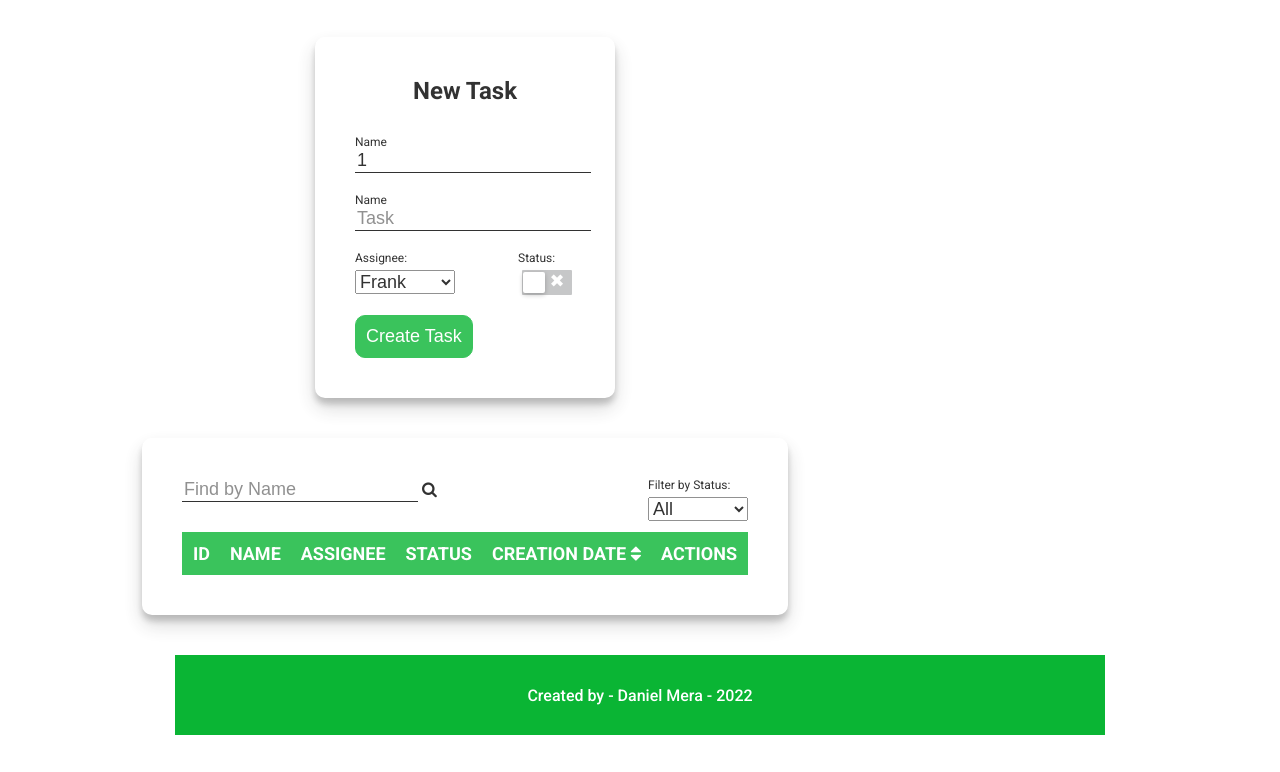
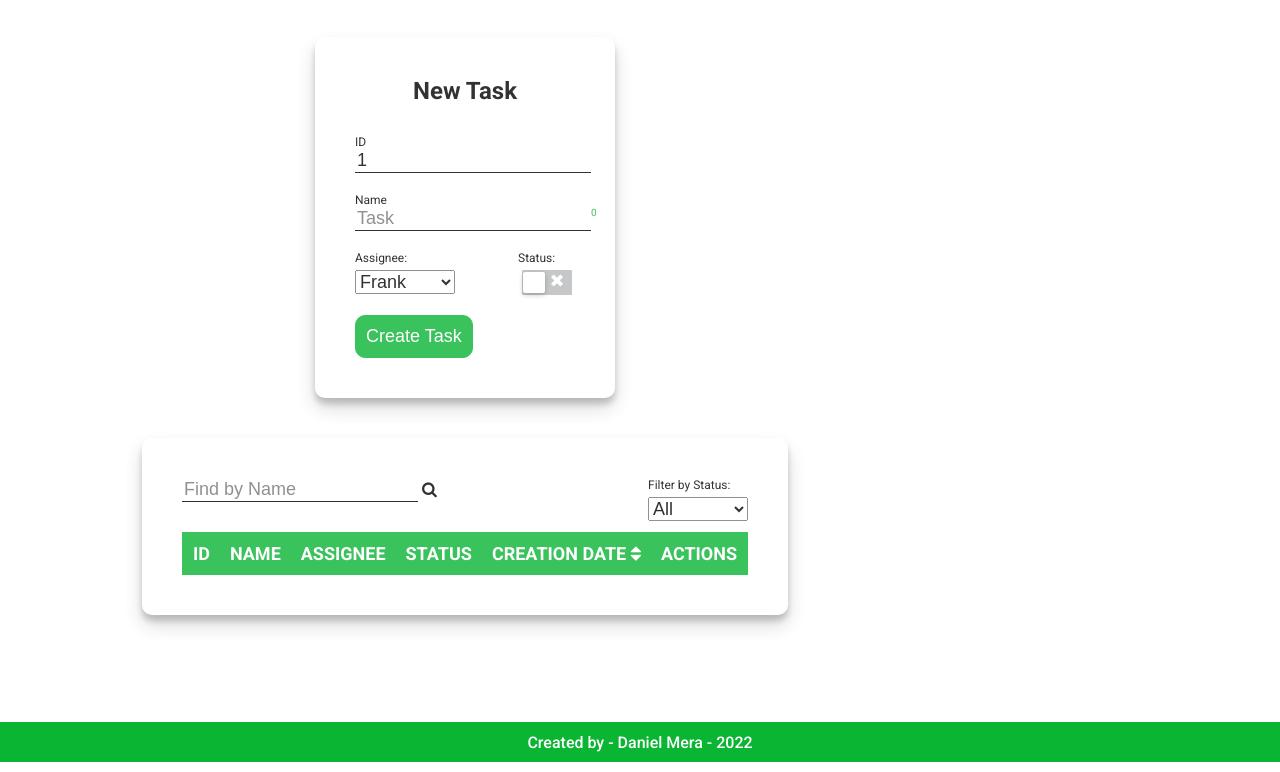
Before and after one commit to danmera1980/Applaudo-Assessment-1, a plain HTML site: page index.html in a window 1280 px wide. Shown: the part 38-810 px from the top of the page. Drawn offline with Linux system fonts and the light colour scheme.

Commit message:
added char counter, fixed design

```diff
--- a/index.html
+++ b/index.html
@@ -25,12 +25,15 @@
             <h1>New Task</h1>
             <form>
                 <div class="input-box">
-                    <label class="form-label" for="id">Name</label>
+                    <label class="form-label" for="id">ID</label>
                     <input type="text" name="id" id="id" placeholder="ID" readonly>
                 </div>
                 <div class="input-box">
                     <label class="form-label" for="task">Name</label>
-                    <input type="text" name="task" id="task" placeholder="Task" maxlength="100" required>
+                    <div class="name-counter">
+                        <input type="text" name="task" id="task" placeholder="Task" maxlength="100" required>
+                        <span id="counter">0</span>
+                    </div>
                 </div>
                 <div class="input-options">
                     <div>
--- a/scripts/todo.js
+++ b/scripts/todo.js
@@ -14,6 +14,14 @@ let removeTask;
 let checkTask;
 
 id.value = tasks.length? parseInt(tasks[tasks.length-1].id) + 1: 1;
+
+function countCharactes(e){
+    e.preventDefault();
+    let count = task.value.length;
+    let countSpan = document.querySelector('#counter');
+    console.log(count);
+    countSpan.innerHTML = count;
+}
 
 function refreshTable (tasks){
     tbody.innerHTML = '';
@@ -45,6 +53,7 @@ function saveTask(e){
     addTask.disabled = true;
     if(task.value === '' ){
         alert('Please enter a task');
+        task.focus();
     } else {
         let newTask = {
             id: id.value,
@@ -148,6 +157,7 @@ function editTask(e){
     }
 }
 
+task.addEventListener('keyup', countCharactes);
 addTask.addEventListener('click',saveTask);
 tbody.addEventListener('click', deleteTask);
 tbody.addEventListener('dblclick', editTask);
--- a/styles/style.css
+++ b/styles/style.css
@@ -24,12 +24,13 @@ body {
     -o-background-size: cover;
     -moz-background-size: cover;
     -ms-background-size: cover;
-    height: 100vh;
+    min-height: 100vh;
     margin: 0;
+    width: vw;
     font-family: 'Roboto', sans-serif;
 }
 
-header, main, footer {
+header, main {
     margin: 0 auto;
     max-width: 900px;
     padding: 0 15px;
@@ -78,6 +79,7 @@ main{
     flex-direction: column;
     align-items: center;
     gap: 40px;
+    padding-bottom: 5rem;
 }
 
 .topbar{
@@ -120,6 +122,15 @@ input {
     color: var(--primary-font-color);
     border-bottom: 1px solid var(--primary-font-color);
     margin-bottom: 20px;
+}
+
+.name-counter{
+    display: flex;
+}
+
+#counter{
+    color: var(--secondary-color);
+    font-size: 10px;
 }
 
 .input-options{
@@ -254,10 +265,10 @@ table {
  @media (max-width: 600px){
     .task-table{
         padding: 10px;
+        max-width: 90%;
     }
     .task-table table{
         display: block;
-        width: 100%;
     }
     .task-table:before{
         content: "Scroll horizontally to see the table";
@@ -343,8 +354,11 @@ a{
     display: flex;
     justify-content: center;
     align-items: center;
-    height: 80px;
+    height: 2.5rem;
     background-color: var(--secondary-color);
     color: var(--secondary-font-color);
     font-weight: 500;
+    position: fixed;
+    width: 100vw;
+    bottom: 0;
  }
```
Also changed, not shown: calculator.html (+1 -1 lines).
